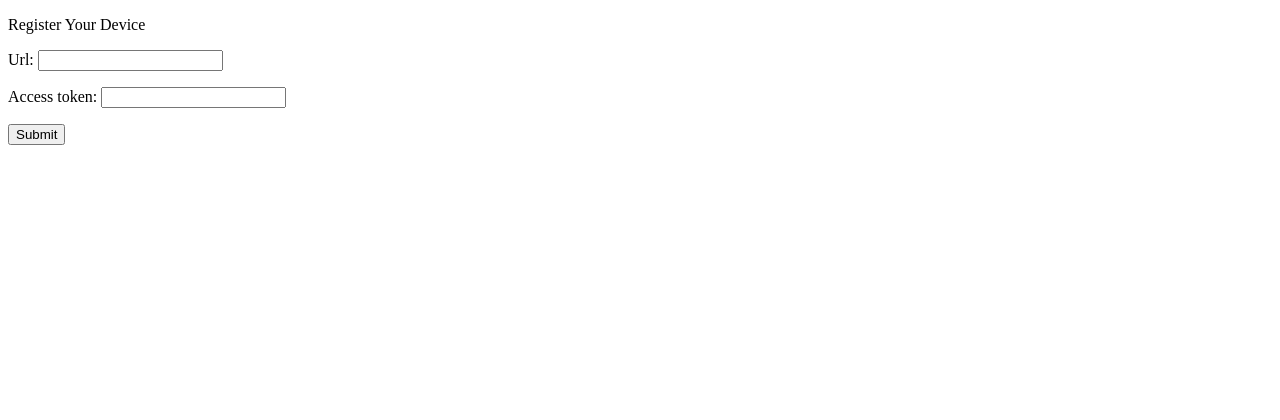
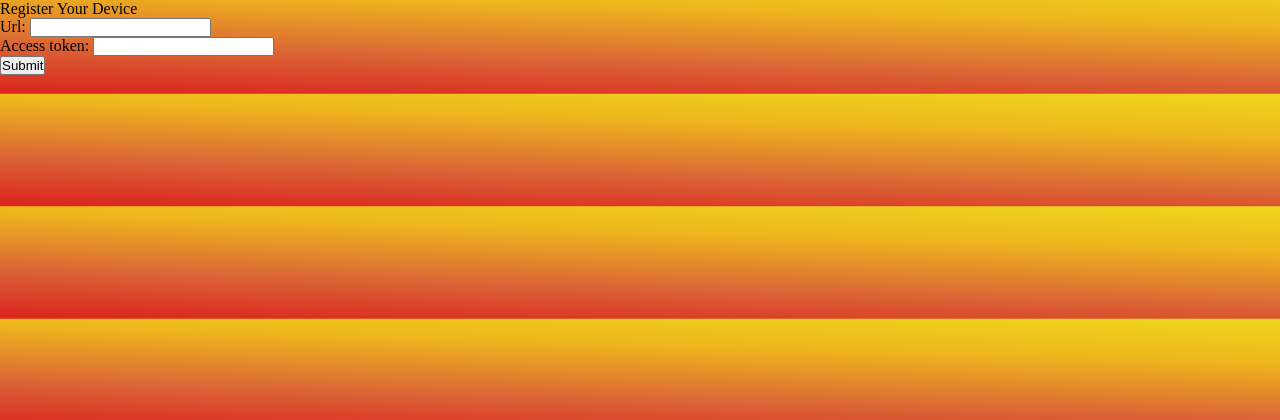
Before and after one commit to the-home-of-command-z/home-away, a Django app: page /register_device/ in a window 1280 px wide. Shown: the top 420 px of the page. Run offline with Django 3.2, Linux system fonts and the light colour scheme; the visitor is signed in with stand-in values (Sample User, id 1).

Commit message:
adds css files and background styling with lamp that gets brighter and darker

```diff
--- /dev/null
+++ b/core/static/main.css
@@ -0,0 +1,95 @@
+*  {
+    box-sizing: border-box;
+    margin: 0;
+    padding: 0;
+}
+:root {
+    --dr1: rgb(224,0,0);
+--dr2: rgb(192,0,0);
+--r: rgba(250, 246, 246, 0.2);
+--d: rgba(65, 54, 54, 0.3);
+--lr1: rgb(255,48,48);
+--lr2: rgb(255,92,92);
+--T: transparent;
+}
+
+body{
+    background: linear-gradient(to right top, #db1a1a, #db6536, #eeb61c, #eee01c, #ffd414);
+    background-size: 300% 150%;
+    -webkit-animation: AnimationName 8s ease infinite;
+    animation: AnimationName 8s ease infinite;
+}
+@-webkit-keyframes AnimationName {
+    0%{background-position:0% 50%}
+    50%{background-position:100% 50%}
+    100%{background-position:0% 50%}
+}
+@keyframes AnimationName {
+    0%{background-position:0% 50%}
+    50%{background-position:100% 50%}
+    100%{background-position:0% 50%}
+}
+
+
+/* body
+     {
+    animation: colorchange 12s;
+    -webkit-animation: colorchange 12s;
+    animation-iteration-count:infinite;
+    -webkit-animation-iteration-count:infinite;
+    }
+
+    @keyframes colorchange
+    {
+      0%   {background-image: linear-gradient(to right top, #2baf33, #68c22e, #99d52a, #c9e72b, #f2e72c);}
+      25%  {background-image: linear-gradient(to right top, #2b9baf, #00b7ae, #36cf91, #94e061, #f2e72c);}
+      50%  {background-image: linear-gradient(to right top, #ad2baf, #f92586, #ff6356, #ffa827, #f2e72c);}
+      75%  {background-image: linear-gradient(to right top, #2b9baf, #00b7ae, #36cf91, #94e061, #f2e72c);}
+      100% {background-image: linear-gradient(to right top, #2baf33, #68c22e, #99d52a, #c9e72b, #f2e72c);}
+    }
+
+    @-webkit-keyframes colorchange /* Safari and Chrome - necessary duplicate */
+    /* {
+      0%   {background-image: linear-gradient(to right top, #2baf33, #68c22e, #99d52a, #c9e72b, #f2e72c);}
+      25%  {background-image: linear-gradient(to right top, #2b9baf, #00b7ae, #36cf91, #94e061, #f2e72c);}
+      50%  {background-image: linear-gradient(to right top, #ad2baf, #f92586, #ff6356, #ffa827, #f2e72c);}
+      75%  {background-image: linear-gradient(to right top, #2b9baf, #00b7ae, #36cf91, #94e061, #f2e72c);}
+      100% {background-image: linear-gradient(to right top, #2baf33, #68c22e, #99d52a, #c9e72b, #f2e72c);}
+    } */
+
+.image {
+    background:
+        /* linear-gradient(60deg, var(--r) 62%,var(--T) 63%) 18rem 2rem / 8rem 8rem, */
+        linear-gradient(300deg, var(--r) 62%,var(--T) 63%) 100% 1rem / 22rem 14rem,
+        linear-gradient(90deg, var(--d) 50%,var(--T) 50%) 100% 0% / 2rem 150%;
+    background-repeat: no-repeat;
+    font-size: 10px;
+    /* outline: 1px solid #aaa; */
+    width: 30rem;
+    height: 50rem;
+    float: right;
+    /* margin-right: 5rem; */
+    margin-top: 0rem;
+  }
+
+  .mainTitle {
+      font-size: 4rem;
+      /* justify-self: center; */
+      width: 100%;
+      margin: 1rem;
+  }
+
+  .titleContainer {
+      /* display: flex;
+      flex-wrap: wrap; */
+      /* justify-content: center; */
+      margin-left: 3rem;
+      margin-top: 4rem;
+      height: 50%
+      }
+
+.subTitleContainer {
+    margin: 1rem;
+    margin-left: 3rem;
+    padding: 1rem;
+}
--- a/core/templates/base.html
+++ b/core/templates/base.html
@@ -5,6 +5,8 @@
     <meta name="viewport" content="width=device-width, initial-scale=1.0">
     <meta http-equiv="X-UA-Compatible" content="ie=edge">
     <title>AHABot</title>
+    {% load static %}
+    <link rel="stylesheet" href="{% static 'main.css' %}" />
 </head>
 <body>
     {% block content %}
```
Also changed, not shown: core/templates/homepage.html (+6 -1 lines), 2 other files.
